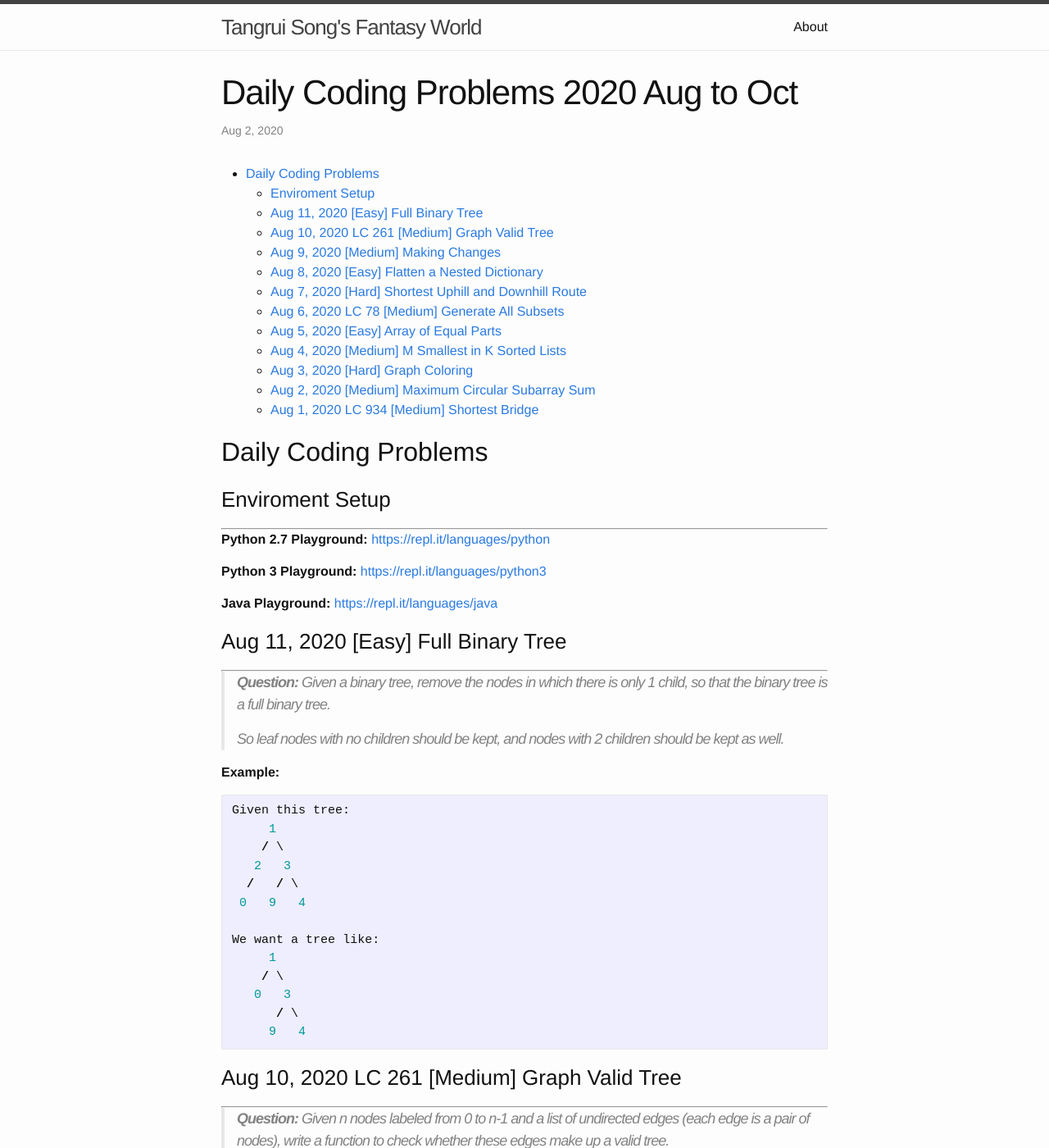
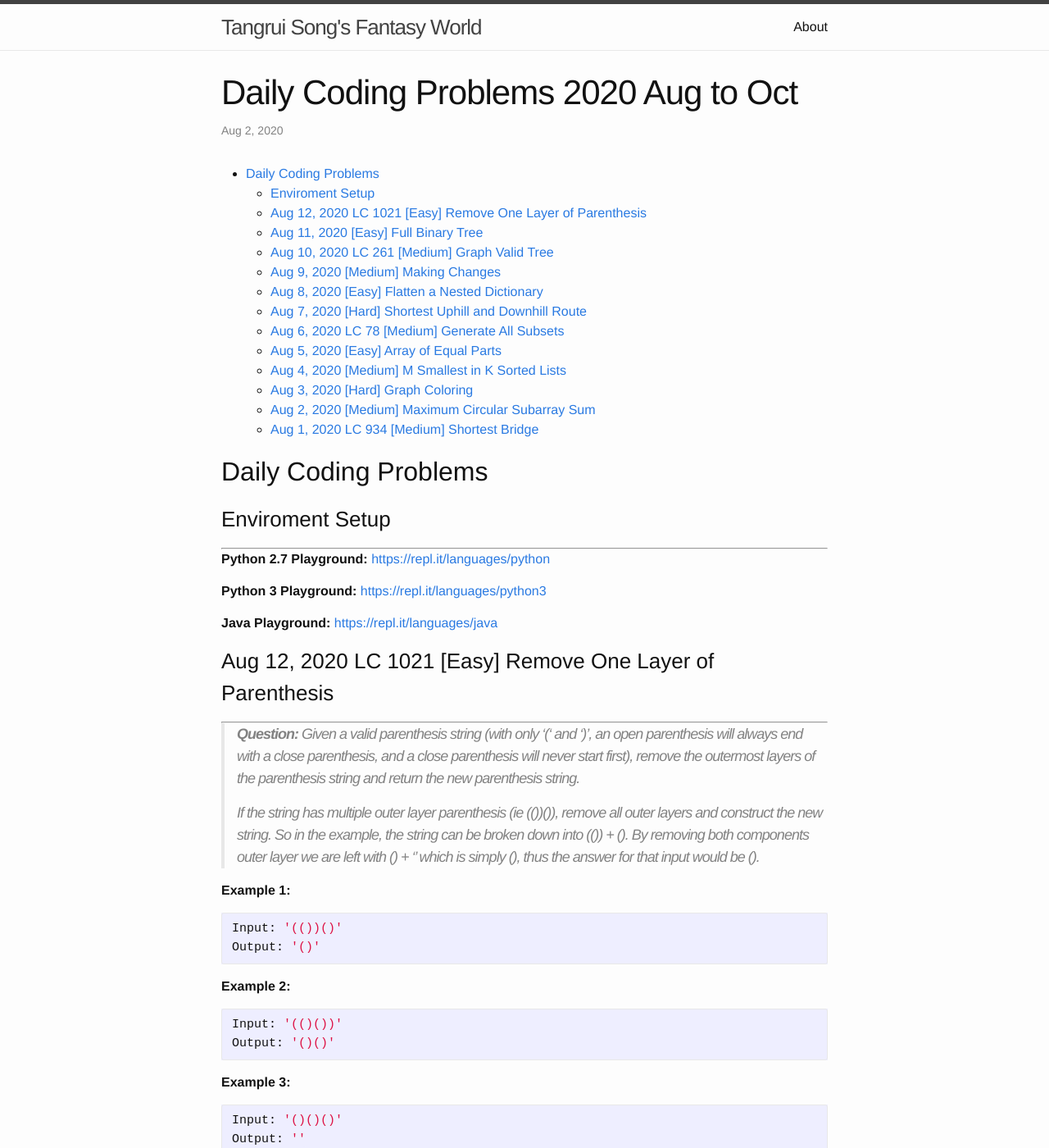
Before and after one commit to trsong/trsong.github.io, a Jekyll site: the page built from _posts/2020-08-01-DailyQuestionsAug.md, in a window 1280 px wide and 1400 px high. Shown: the whole window at 82% size. Built offline with Jekyll 4.4.1, drawn with Linux system fonts in a browser that asks for light colours.

Commit message:
Add Aug 12 Question

````diff
--- a/_posts/2020-08-01-DailyQuestionsAug.md
+++ b/_posts/2020-08-01-DailyQuestionsAug.md
@@ -17,6 +17,32 @@ categories: Python/Java
 **Python 3 Playground:** [https://repl.it/languages/python3](https://repl.it/languages/python3)
 
 **Java Playground:** [https://repl.it/languages/java](https://repl.it/languages/java)
+
+
+
+### Aug 12, 2020 LC 1021 \[Easy\] Remove One Layer of Parenthesis
+---
+> **Question:** Given a valid parenthesis string (with only '(' and ')', an open parenthesis will always end with a close parenthesis, and a close parenthesis will never start first), remove the outermost layers of the parenthesis string and return the new parenthesis string.
+>
+> If the string has multiple outer layer parenthesis (ie (())()), remove all outer layers and construct the new string. So in the example, the string can be broken down into (()) + (). By removing both components outer layer we are left with () + '' which is simply (), thus the answer for that input would be ().
+
+**Example 1:**
+```py
+Input: '(())()'
+Output: '()'
+```
+
+**Example 2:**
+```py
+Input: '(()())'
+Output: '()()'
+```
+
+**Example 3:**
+```py
+Input: '()()()'
+Output: ''
+```
 
 
 ### Aug 11, 2020 \[Easy\] Full Binary Tree
````
